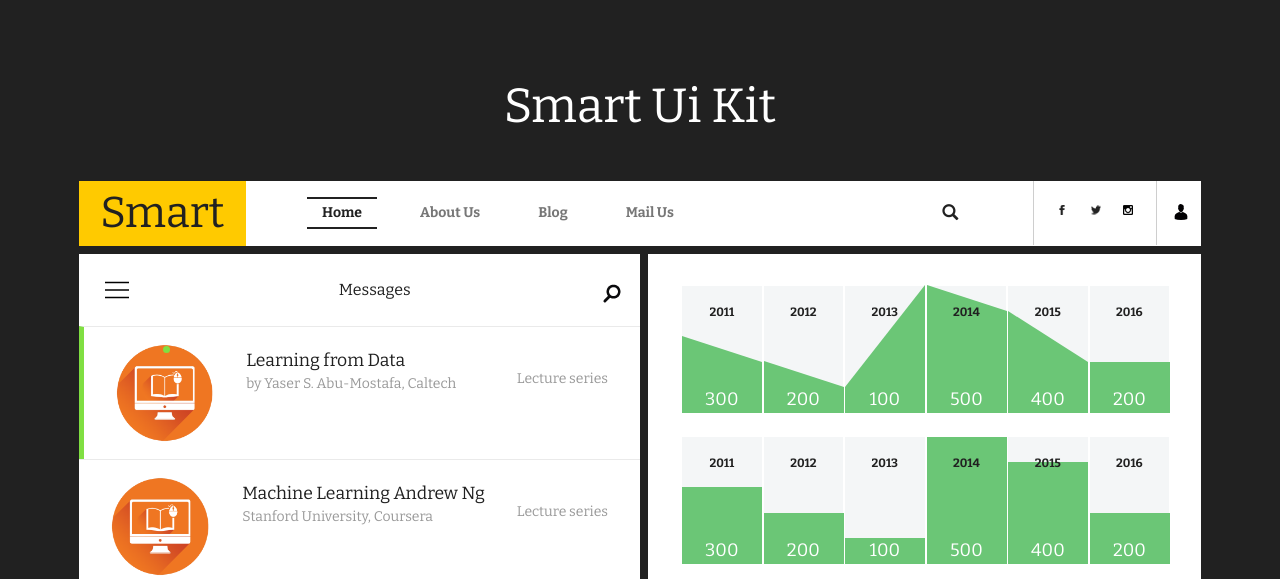
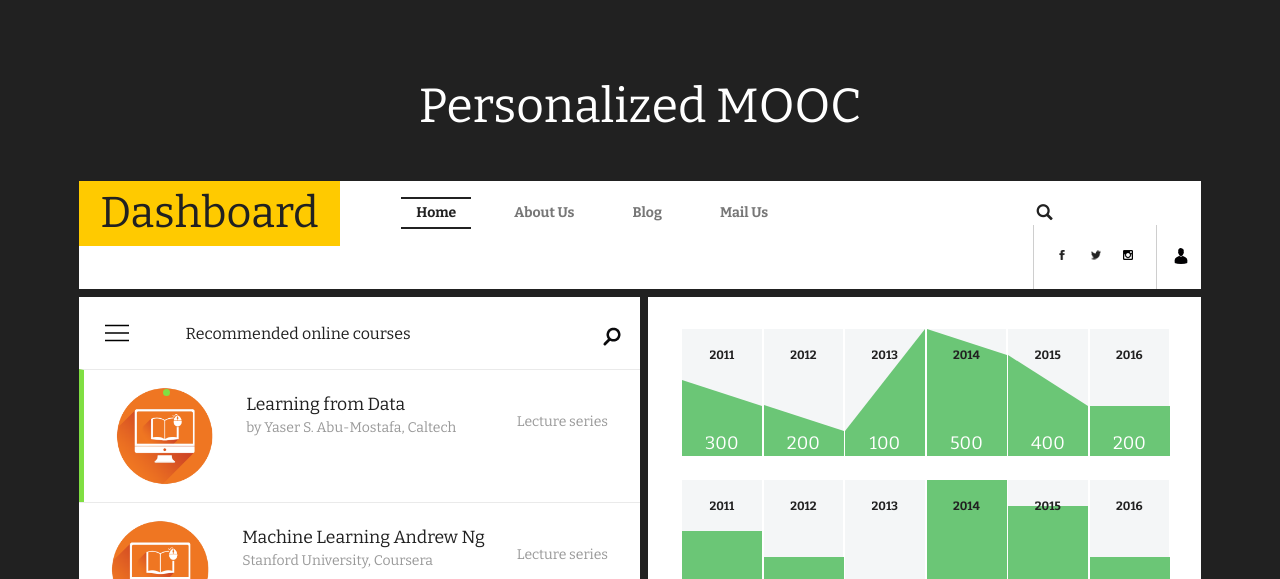
Before and after one commit to sinameraji/fyp-dashboard, a plain HTML site: page index.html in a window 1280 px wide. Shown: the top 579 px of the page. Drawn offline with nearby package versions, Linux system fonts and the light colour scheme; a web font is replaced by a local one.

Commit message:
hardcode

```diff
--- a/index.html
+++ b/index.html
@@ -8,12 +8,11 @@ License URL: http://creativecommons.org/licenses/by/3.0/
 <html>
 
 <head>
-	<title>Smart Ui Kit a Flat Bootstrap Responsive Website Template | Home :: w3layouts</title>
+	<title>Personalized MOOC – Dashboard</title>
 	<!-- for-mobile-apps -->
 	<meta name="viewport" content="width=device-width, initial-scale=1">
 	<meta http-equiv="Content-Type" content="text/html; charset=utf-8" />
-	<meta name="keywords" content="Smart Ui Kit Responsive web template, Bootstrap Web Templates, Flat Web Templates, Android Compatible web template,
-Smartphone Compatible web template, free webdesigns for Nokia, Samsung, LG, SonyEricsson, Motorola web design" />
+	<meta name="keywords" content="FYP" />
 	<script type="application/x-javascript">
 		addEventListener("load", function () {
 			setTimeout(hideURLbar, 0);
@@ -45,11 +44,11 @@ Smartphone Compatible web template, free webdesigns for Nokia, Samsung, LG, Sony
 
 <body>
 	<div class="smart-main">
-		<h6 class="title">Smart Ui Kit</h6>
+		<h6 class="title">Personalized MOOC</h6>
 		<!-- navigation -->
 		<div class="navigation">
 			<div class="logo">
-				<h1><a href="index.html">Smart</a></h1>
+				<h1><a href="index.html">Dashboard</a></h1>
 			</div>
 			<div class="top-nav">
 				<nav class="navbar navbar-default">
@@ -146,7 +145,7 @@ Smartphone Compatible web template, free webdesigns for Nokia, Samsung, LG, Sony
 					<div class="menu_1">
 						<div class="menu_1-box">
 							<span class="menu_1_left"></span>
-							<h3>Messages</h3>
+							<h3>Recommended online courses</h3>
 							<div class="clearfix"></div>
 						</div>
 						<script>
@@ -1051,7 +1050,7 @@ Smartphone Compatible web template, free webdesigns for Nokia, Samsung, LG, Sony
 		</div>
 		<!-- //newsletter -->
 		<div class="footer">
-			<p>© 2016 Smart Ui Kit. All rights reserved | Design by <a href="http://w3layouts.com">W3layouts</a></p>
+			<p>© 2018</p>
 		</div>
 	</div>
 	<script src="js/bootstrap.js"></script>
```
